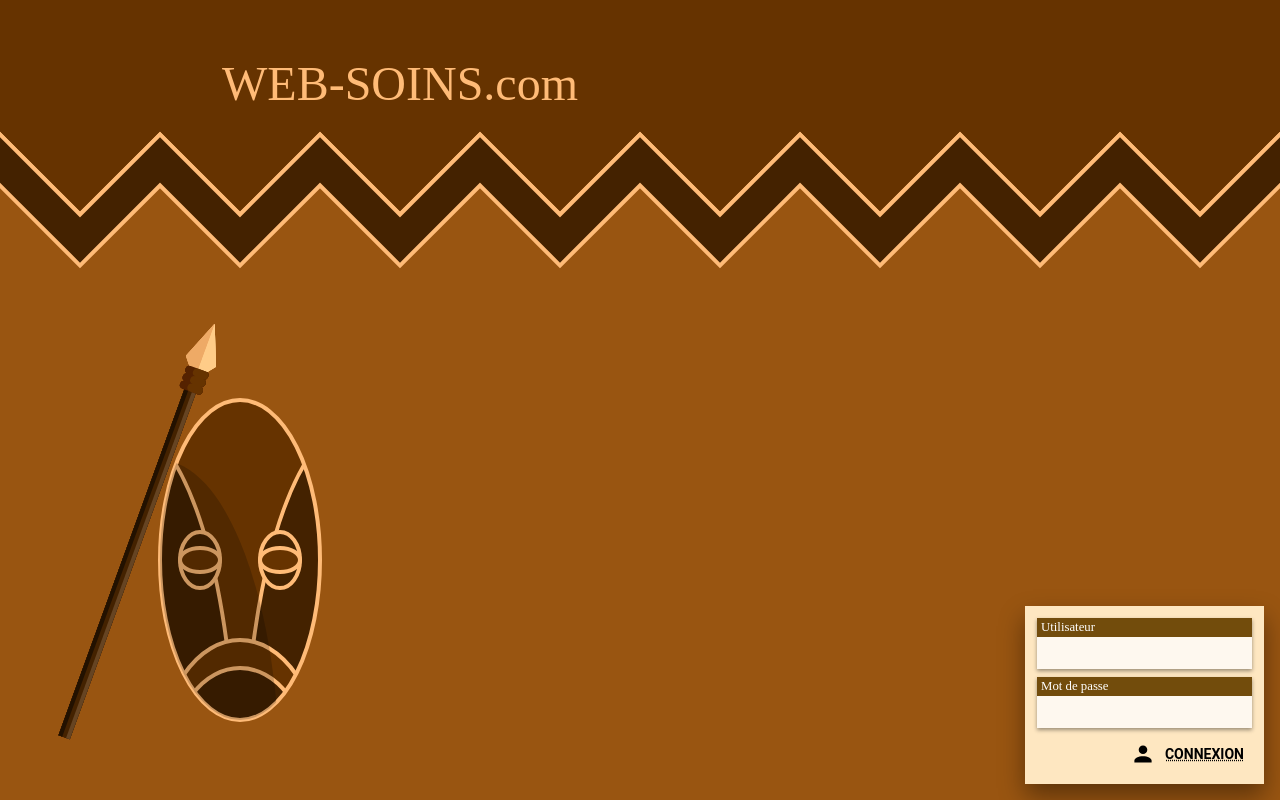
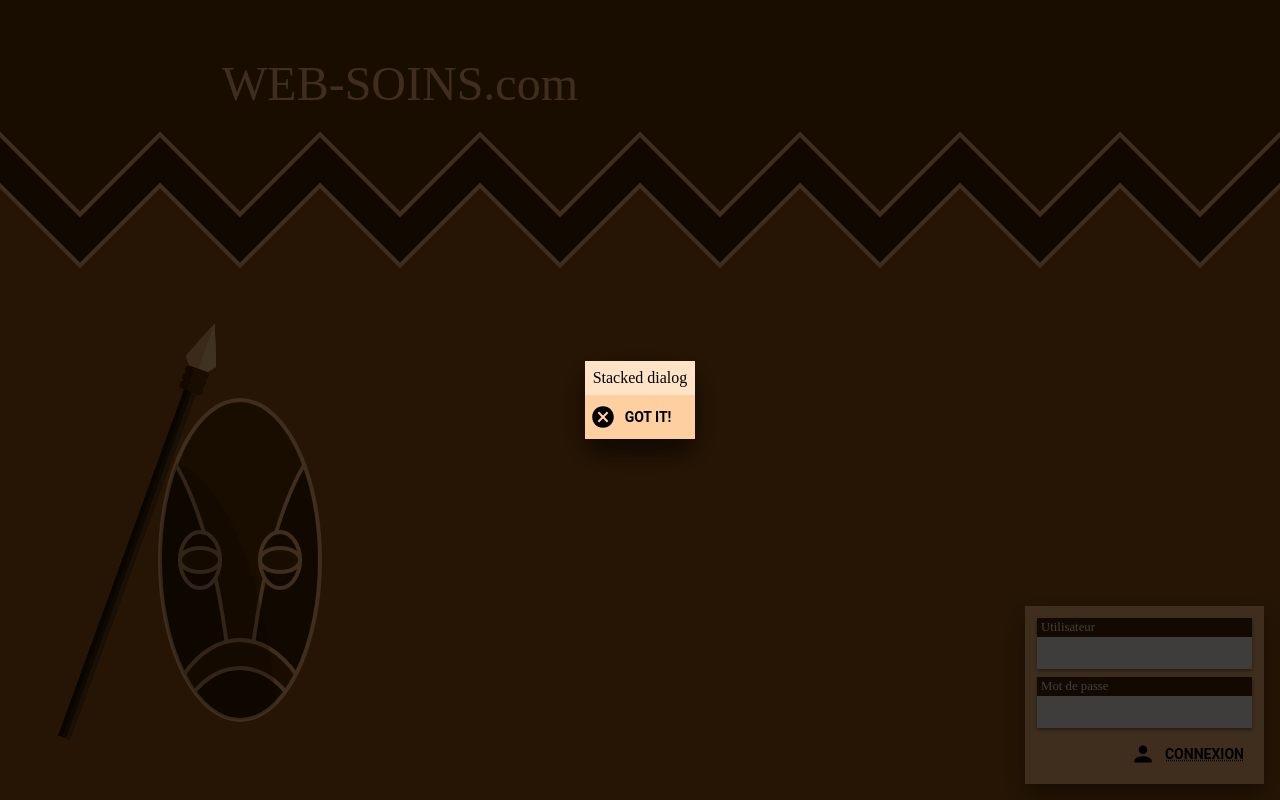
Before and after one commit to tolokoban/web-soins, a React (Create React App) app: page / in a window 1280 px wide. Both pictures are taken after a click on the button "CONNEXION". Built offline with nearby package versions, Linux system fonts and the light colour scheme.

Commit message:
J'arrive

```diff
--- a/src/App.tsx
+++ b/src/Login.tsx
@@ -1,6 +1,7 @@
 import * as React from "react"
 import Input from "./tfw/view/input"
 import Button from "./tfw/view/button"
+import * as Dialog from "./tfw/factory/dialog"
 
 interface IAppState {
     username: string;
@@ -22,7 +23,8 @@
     }
 
     handleLogin() {
-        alert(this.username + ", " + this.password);
+        Dialog.alert(this.username + ", " + this.password);
+        window.setTimeout(() => Dialog.alert("Stacked dialog"), 500);
     }
 
     handleUsernameChange(value: string) {
@@ -35,22 +37,22 @@
 
     render() {
         return (
-            <div className="app-login thm-bg0 thm-ele-dialog">
-                <Input
+            <div className= "app-login thm-bg0 thm-ele-dialog" >
+            <Input
                     label="Utilisateur"
-                    onChange={this.handleUsernameChange}
-                    size={20}
-                    focus={true} />
-                <Input
+        onChange = { this.handleUsernameChange }
+        size = { 20}
+        focus = { true} />
+            <Input
                     label="Mot de passe"
-                    onChange={this.handlePasswordChange}
-                    size={20}
-                    type="password" />
-                <Button
+        onChange = { this.handlePasswordChange }
+        size = { 20}
+        type = "password" />
+            <Button
                     label="Connexion"
-                    onClick={this.handleLogin}
-                    icon="user"
-                    flat={true} />
+        onClick = { this.handleLogin }
+        icon = "user"
+        flat = { true} />
             </div>
         );
     }
--- a/src/index.tsx
+++ b/src/index.tsx
@@ -1,14 +1,14 @@
 import React from 'react'
 import ReactDOM from 'react-dom'
-import App from './App'
+import Login from './Login'
 import "./index.css"
 import Theme from "./tfw/theme"
 
-ReactDOM.render(<App />, document.getElementById('LOGIN'));
+ReactDOM.render(<Login />, document.getElementById('LOGIN'));
 
 Theme.register("soin", {
         white: "#fda", black: "#420",
-        bg0: "#fee7c1", bg1: "#feedd0", bg2: "#fef2e0", bg3: "#fef8ef",
-        bgP: "#961", bgS: "#ffa100"
+        bg0: "#febb77", bg1: "#fecf9f", bg2: "#fee3c7", bg3: "#fef8ef",
+        bgP: "#630", bgS: "#b35900"
     });
 Theme.apply("soin");
--- /dev/null
+++ b/src/tfw/factory/dialog.css
@@ -0,0 +1,34 @@
+div.tfw-factory-dialog {
+    z-index: 999999;
+    position: fixed;
+    top: 0;
+    left: 0;
+    right: 0;
+    bottom: 0;
+    width: 100%;
+    height: 100%;
+    background: rgba(0,0,0,.5);
+    padding: 0;
+    overflow: hidden;
+    display: flex;
+    justify-content: center;
+    align-items: center;
+}
+
+div.tfw-factory-dialog > div {
+    transition: all .2s;
+    transform: scale(0);
+    opacity: 0;
+}
+
+div.tfw-factory-dialog.show > div {
+    transition: all .2s;
+    transform: scale(1);
+    opacity: 1;
+}
+
+div.tfw-factory-dialog.show > div > div {
+    padding: .5rem;
+    overflow-x: inherit;
+    overflow-y: auto;
+}
--- /dev/null
+++ b/src/tfw/factory/dialog.tsx
@@ -0,0 +1,71 @@
+export {
+    /**
+     * [gDialogs description]
+     *
+     * @type {Array}
+     */
+    alert
+};
+
+import * as React from "react"
+import ReactDOM from 'react-dom'
+import "./dialog.css"
+
+import Button from "../view/button"
+
+const gDialogs = [];
+
+document.addEventListener("keydown", (event) => {
+    if (gDialogs.length === 0) return;
+    if (event.key !== 'Escape') return;
+    event.preventDefault();
+    event.stopPropagation();
+    const dialog = gDialogs[gDialogs.length - 1];
+    dialog.hide();
+}, true);
+
+class Dialog {
+    private screen: HTMLElement;
+
+    constructor() {
+        const screen = document.createElement("div");
+        screen.className = "tfw-factory-dialog";
+        document.body.appendChild(screen);
+        this.screen = screen;
+        this.hide = this.hide.bind(this);
+        gDialogs.push(this);
+    }
+
+    show(body: React.Component) {
+        ReactDOM.render(body, this.screen);
+        setTimeout(() => this.screen.classList.add("show"), 10);
+    }
+
+    hide() {
+        const screen = this.screen;
+        screen.classList.remove("show");
+        setTimeout(() => {
+            document.body.removeChild(screen);
+        }, 200);
+        gDialogs.pop();
+        if (typeof this.onClose === 'function') {
+            this.onclose();
+        }
+    }
+}
+
+function alert(message: string, onClose: () => void = null) {
+    const dialog = new Dialog();
+    dialog.onClose = onClose;
+    dialog.show(
+        <div className="thm-ele-dialog thm-bg2">
+            <div>{message}</div>
+            <footer className="thm-bg1">
+                <Button
+                    icon="close"
+                    label="Got it!"
+                    flat={true}
+                    onClick={dialog.hide} />
+            </footer>
+        </div>);
+}
```
Also changed, not shown: package.json (+4 -4 lines), src/tfw/view/icon.tsx (+2 -36 lines), 1 other file (tests, documents, lock files or other folders).
